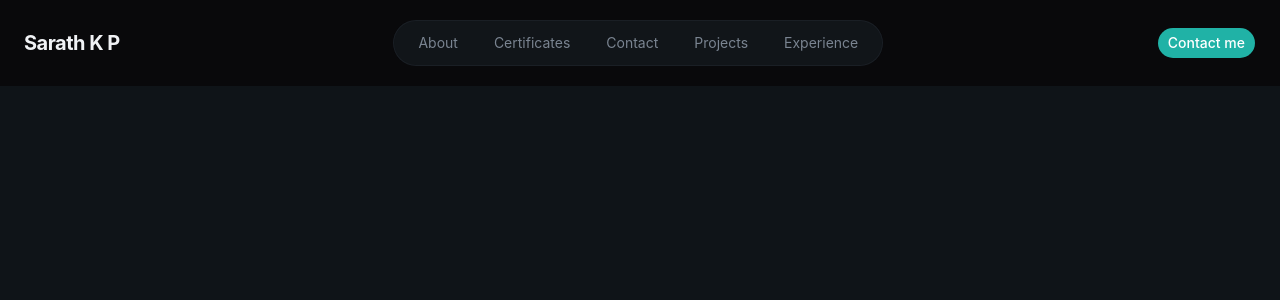
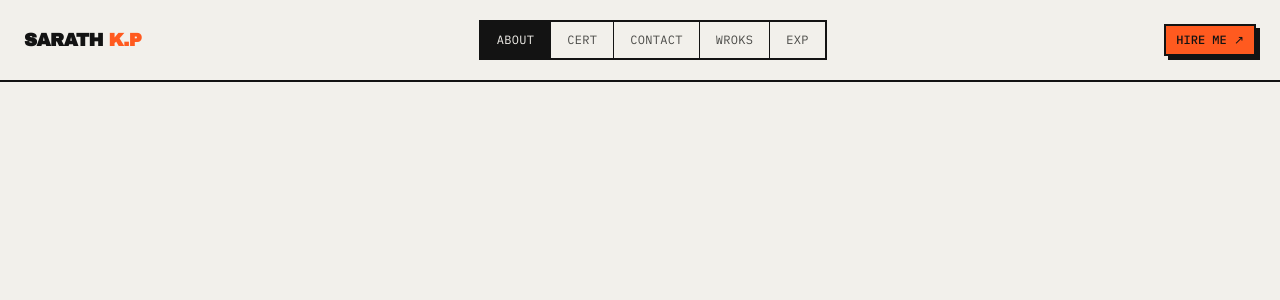
Before and after one commit to sarathkpreman/portfolio, a React app: page / in a window 1280 px wide. Shown: the top 300 px of the page. Built offline with nearby package versions, Linux system fonts and the light colour scheme; the HTML template or start-up script is replaced by a standard one.

Commit message:
Application Theme changed

```diff
--- a/src/index.css
+++ b/src/index.css
@@ -1,26 +1,34 @@
+
+@import url("https://fonts.googleapis.com/css2?family=Archivo+Black&family=Archivo:wght@400;500;600;700;800&family=IBM+Plex+Mono:wght@400;500&display=swap");
 @import "tailwindcss";
 
+
 @theme {
-  --color-background: #0f1418;
-  --color-foreground: #f0f2f5;
+  --color-background: #f2f0eb;
+  --color-foreground: #131313;
 
-  --color-card: #141a1f;
+  --color-card: #ffffff;
+  --color-card-raised: #131313;
 
-  --color-primary: #20b2a6;
-  --color-primary-foreground: #ffffff;
+  --color-primary: #ff5a1f;
+  --color-primary-foreground: #131313;
 
-  --color-secondary: #1f2830;
-  --color-secondary-foreground: #20b2a6;
+  --color-secondary: #4d5dfb;
+  --color-secondary-foreground: #ffffff;
 
-  --color-muted: #252e37;
-  --color-muted-foreground: #7a8491;
+  --color-muted: #e8e4d8;
+  --color-muted-foreground: #4a4a47;
 
-  --color-border: #242b32;
+  --color-border: #131313;
 
-  --radius: 0.75rem;
+  --radius: 0px;
 
-  --color-highlight: #f5a623;
-  --color-surface: #1a2329;
+  --color-highlight: #ffd23f;
+  --color-surface: #f2f0eb;
+
+  --font-sans: "Archivo", sans-serif;
+  --font-display: "Archivo Black", sans-serif;
+  --font-mono: "IBM Plex Mono", monospace;
 }
 
 @layer base {
@@ -35,36 +43,65 @@
   body {
     background-color: var(--color-background);
     color: var(--color-foreground);
-    font-family: "Inter", sans-serif;
+    font-family: var(--font-sans);
   }
 
-  .font-serif {
-    font-family: "Playfair Display", serif;
+  h1, h2, h3, h4 {
+    font-family: var(--font-display);
+    text-transform: uppercase;
+    line-height: 0.98;
+  }
+
+  .font-mono {
+    font-family: var(--font-mono);
   }
 }
 
 @layer components {
-  .glass {
-    background-color: color-mix(in srgb, var(--color-surface) 50%, transparent);
-    backdrop-filter: blur(16px);
-    border: 1px solid color-mix(in srgb, var(--color-border) 50%, transparent);
+  /* hard offset shadow, replaces the old glass/glow look */
+  .shadow-block {
+    box-shadow: 4px 4px 0 var(--color-foreground);
+    transition: transform 0.12s, box-shadow 0.12s;
   }
 
-  .glass-strong {
-    background-color: color-mix(in srgb, var(--color-surface) 80%, transparent);
-    backdrop-filter: blur(24px);
-    border: 1px solid color-mix(in srgb, var(--color-border) 60%, transparent);
+  .shadow-block:hover {
+    transform: translate(2px, 2px);
+    box-shadow: 2px 2px 0 var(--color-foreground);
   }
 
-  .glow-text {
-    text-shadow: 0 0 30px
-      color-mix(in srgb, var(--color-primary) 50%, transparent);
+  .shadow-block-accent {
+    box-shadow: 4px 4px 0 var(--color-primary);
+    transition: transform 0.12s, box-shadow 0.12s;
   }
 
-  .glow-border {
-    box-shadow: 0 0 20px
-        color-mix(in srgb, var(--color-primary) 20%, transparent),
-      inset 0 0 20px color-mix(in srgb, var(--color-primary) 5%, transparent);
+  .shadow-block-accent:hover {
+    transform: translate(2px, 2px);
+    box-shadow: 2px 2px 0 var(--color-primary);
+  }
+
+  .border-thick {
+    border: 2px solid var(--color-border);
+  }
+
+  .border-thicker {
+    border: 3px solid var(--color-border);
+  }
+
+  .nav-pill-link {
+    @apply px-4 py-2.5 text-xs uppercase tracking-wide font-mono text-muted-foreground border-r-2 border-foreground transition-colors;
+  }
+
+  .nav-pill-link:last-child {
+    border-right: none;
+  }
+
+  .nav-pill-link.active,
+  .nav-pill-link:hover {
+    @apply bg-foreground text-background;
+  }
+
+  .tag-chip {
+    @apply font-mono text-[10.5px] uppercase border-2 border-foreground px-2.5 py-1;
   }
 }
 
@@ -74,48 +111,21 @@
     from {
       opacity: 0;
       transform: translateY(20px);
-        filter: blur(2px);
     }
     to {
       opacity: 1;
       transform: translateY(0);
-        filter: blur(0);
-      }
-  }
-
-  @keyframes slow-drift {
-    0%,
-    100% {
-      transform: translate(0, 0);
-    }
-    25% {
-      transform: translate(20px, -30px);
-    }
-    50% {
-      transform: translate(-15px, -20px);
-    }
-    75% {
-      transform: translate(30px, 10px);
     }
   }
 
   @keyframes float {
-    0%,
-    100% {
-      transform: translateY(0);
-    }
-    50% {
-      transform: translateY(-10px);
-    }
+    0%, 100% { transform: translateY(0); }
+    50% { transform: translateY(-10px); }
   }
 
   @keyframes marquee {
-    0% {
-      transform: translateX(0);
-    }
-    100% {
-      transform: translateX(-50%);
-    }
+    0% { transform: translateX(0); }
+    100% { transform: translateX(-50%); }
   }
 
   .animate-fade-in {
@@ -127,59 +137,14 @@
   }
 
   .animate-marquee {
-    animation: marquee 30s linear infinite;
+    animation: marquee 22s linear infinite;
   }
 
-  .animation-delay-100 {
-    animation-delay: 100ms;
+  .animation-delay-100 { animation-delay: 100ms; }
+  .animation-delay-200 { animation-delay: 200ms; }
+  .animation-delay-300 { animation-delay: 300ms; }
+  .animation-delay-400 { animation-delay: 400ms; }
+  .animation-delay-500 { animation-delay: 500ms; }
+  .animation-delay-600 { animation-delay: 600ms; }
+  .animation-delay-800 { animation-delay: 800ms; }
 }
-
-  .animation-delay-200 {
-    animation-delay: 200ms;
-  }
-
-  .animation-delay-300 {
-    animation-delay: 300ms;
-  }
-
-  .animation-delay-400 {
-    animation-delay: 400ms;
-  }
-
-  .animation-delay-500 {
-    animation-delay: 500ms;
-  }
-
-  .animation-delay-600 {
-    animation-delay: 600ms;
-  }
-
-  .animation-delay-800 {
-    animation-delay: 800ms;
-  }
-
-  @keyframes animated-border {
-    0% {
-      stroke-dashoffset: 400;
-    }
-    100% {
-      stroke-dashoffset: -550;
-    }
-  }
-
-  .group:hover .animated-border-path {
-    animation: animated-border 1.5s linear infinite;
-  }
-
-  .animated-border:hover {
-    background-color: color-mix(in srgb, #26c4b8 15%, transparent);
-    backdrop-filter: blur(16px);
-    box-shadow: 0 0 20px color-mix(in srgb, #26c4b8 20%, transparent);
-  }
-
-  .timeline-glow {
-    box-shadow: 0 0 40px
-        color-mix(in srgb, var(--color-primary) 35%, transparent),
-      0 0 80px color-mix(in srgb, var(--color-primary) 25%, transparent);
-  }
-}
--- a/src/layout/Navbar.jsx
+++ b/src/layout/Navbar.jsx
@@ -3,33 +3,33 @@ import { Menu, X } from "lucide-react";
 import { useState } from "react";
 
 const navLinks = [
-  { href: "#about", label: "About" },
-  { href: "#certificates", label: "Certificates" },
-  { href: "#contact", label: "Contact" },
-  { href: "#projects", label: "Projects" },
-  { href: "#experience", label: "Experience" },
+  { href: "#about", label: "ABOUT" , active: true},
+  { href: "#certificates", label: "CERT" },
+  { href: "#contact", label: "CONTACT" },
+  { href: "#works", label: "WROKS" },
+  { href: "#experience", label: "EXP" },
 ];
 
 export const Navbar = () => {
   const [isOpen, setIsOpen] = useState(false);
 
   return (
-    <header className="fixed top-0 right-0 left-0 bg-zinc-950 py-5">
+    <header className="sticky z-50 top-0 border-b-2 border-foreground bg-background right-0 left-0 py-5">
       <nav className="container mx-auto flex items-center justify-between px-6">
         <a
           href="#"
-          className="text-xl font-bold tracking-tight hover:text-primary"
+          className="font-display text-lg uppercase tracking-tight font-bold"
         >
-          Sarath K P
+          SARATH <span className="text-primary">K.P</span>
         </a>
 
         <div className="hidden items-center gap-1 md:flex">
-          <div className="glass flex items-center gap-1 rounded-full px-2 py-1">
+          <div className="flex items-center border-2 border-foreground">
             {navLinks.map((link, index) => (
               <a
                 key={index}
                 href={link.href}
-                className="rounded-full px-4 py-2 text-sm text-muted-foreground hover:bg-surface hover:text-foreground"
+                className={`border-r border-foreground px-4 py-2.5 text-xs uppercase tracking-wide font-mono last:border-0 hover:bg-foreground hover:text-background ${link.active ? "bg-foreground text-background" : "text-muted-foreground"}`}
               >
                 {link.label}
               </a>
@@ -38,8 +38,8 @@ export const Navbar = () => {
         </div>
 
         <div className="hidden md:block">
-          <Button asChild>
-            <a href="#contact">Contact me</a>
+          <Button asChild className=" rounded-none border-2 border-foreground font-mono text-xs uppercase shadow-[4px_4px_0_var(--color-foreground)]! hover:shadow-[2px_2px_0_var(--color-foreground)]! hover:translate-x-0.5 hover:translate-y-0.5 transition-all">
+            <a href="#contact">HIRE ME ↗</a>
           </Button>
         </div>
 
@@ -49,7 +49,7 @@ export const Navbar = () => {
           aria-expanded={isOpen}
           aria-controls="mobile-nav"
           aria-label={isOpen ? "Close navigation menu" : "Open navigation menu"}
-          className="p-2 text-foreground md:hidden"
+          className="border-2 border-foreground p-2 text-foreground md:hidden"
           onClick={() => setIsOpen((prev) => !prev)}
         >
           {isOpen ? <X /> : <Menu />}
@@ -57,20 +57,22 @@ export const Navbar = () => {
       </nav>
 
       {isOpen && (
-       <div id="mobile-nav" className="glass-strong absolute top-full left-0 w-full animate-fade-in border-t border-border md:hidden">
+       <div id="mobile-nav" className="absolute top-full left-0 w-full animate-fade-in border-t-2 border-foreground bg-highlight md:hidden">
           <div className="container mx-auto flex flex-col items-center gap-4 px-6 py-6">
             {navLinks.map((link) => (
               <a
                 key={link.href}
                 href={link.href}
-                className="py-2 text-lg text-muted-foreground hover:text-foreground"
+                className="py-3 font-display text-2xl uppercase text-foreground hover:text-background"
               >
                 {link.label}
               </a>
             ))}
 
              <Button asChild>
-            <a href="#contact">Contact me</a>
+            <a href="#contact" className="rounded-none border-2 border-foreground font-mono text-xs uppercase shadow-[4px_4px_0_var(--color-foreground)]! hover:shadow-[2px_2px_0_var(--color-foreground)]! hover:translate-x-0.5 hover:translate-y-0.5 transition-all">
+              CONTACT ME
+            </a>
           </Button>
           </div>
         </div>
```
Lines whose indentation alone changed are shown as unchanged.
